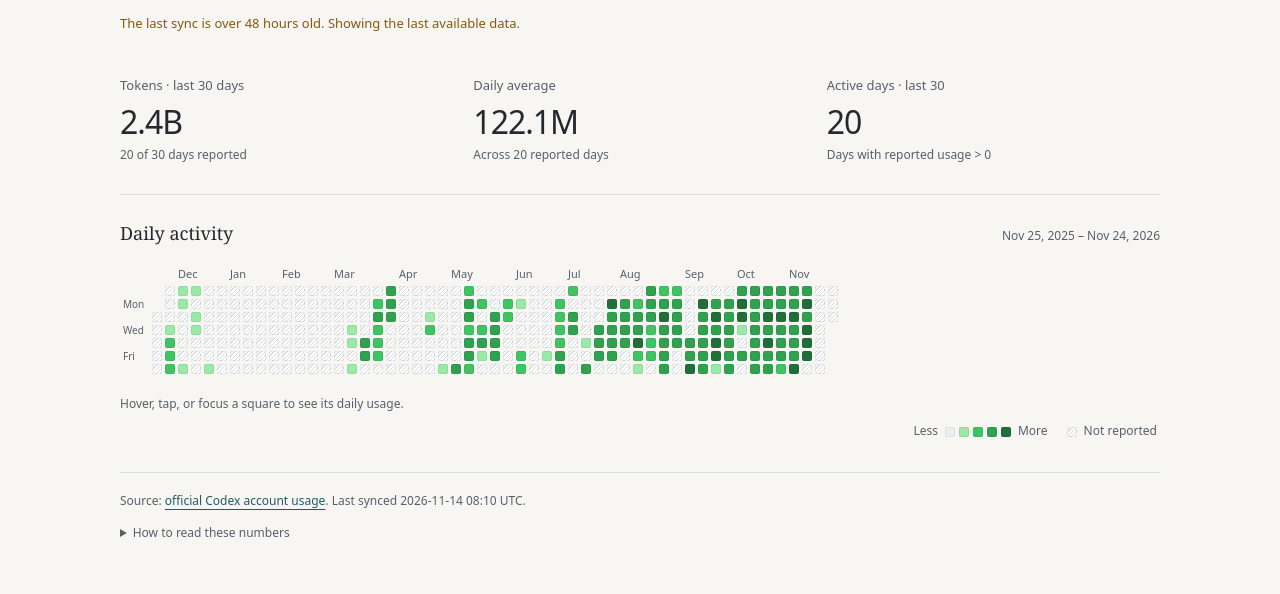
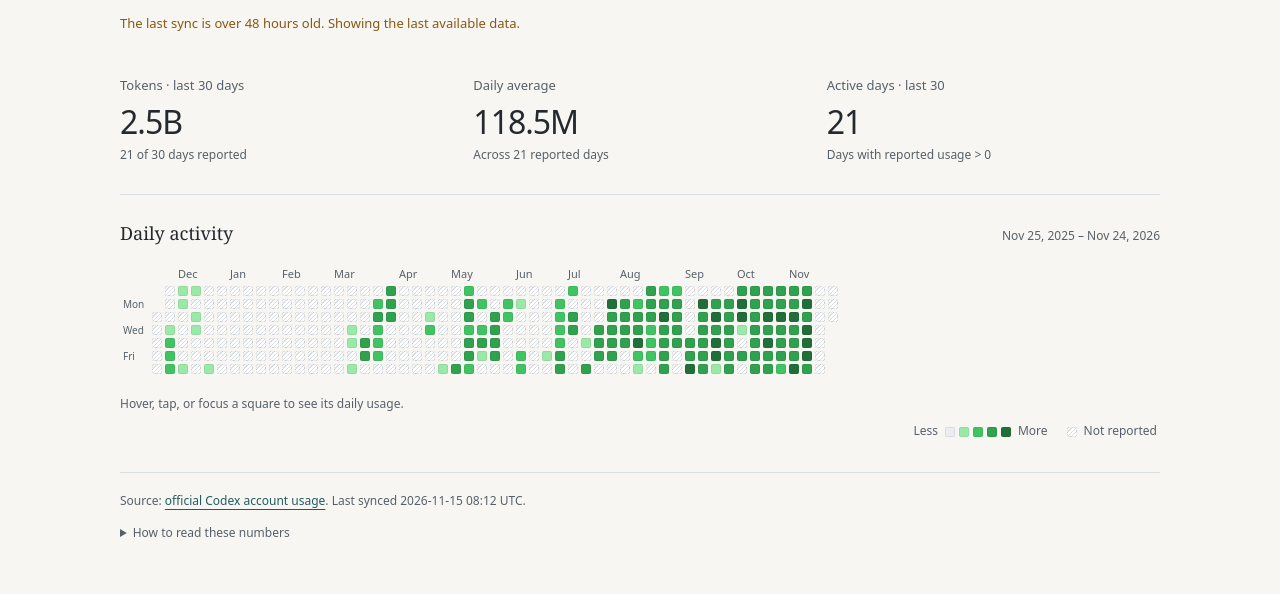
Before and after one commit to jzstark/jzstark.github.io, a Jekyll site: the page built from activity.html, in a window 1280 px wide. Shown: the part 351-945 px from the top of the page. Built offline with Jekyll 4.4.1, drawn with Linux system fonts in a browser that asks for light colours; part of the change alters nothing that is shown.

Commit message:
Update Codex daily activity

```diff
--- a/assets/data/codex-usage.json
+++ b/assets/data/codex-usage.json
@@ -5,12 +5,12 @@
     "name": "Codex account usage",
     "url": "https://learn.chatgpt.com/docs/app-server#7-token-usage-chatgpt"
   },
-  "updated_at": "2026-11-14T08:10:59Z",
+  "updated_at": "2026-11-15T08:12:08Z",
   "summary": {
-    "lifetimeTokens": 7957524984,
+    "lifetimeTokens": 8002199432,
     "peakDailyTokens": 324002392,
-    "currentStreakDays": 34,
-    "longestStreakDays": 34
+    "currentStreakDays": 35,
+    "longestStreakDays": 35
   },
   "days": [
     {
@@ -636,6 +636,10 @@
     {
       "date": "2026-11-13",
       "tokens": 239493351
+    },
+    {
+      "date": "2026-11-14",
+      "tokens": 44674448
     }
   ]
 }
```
